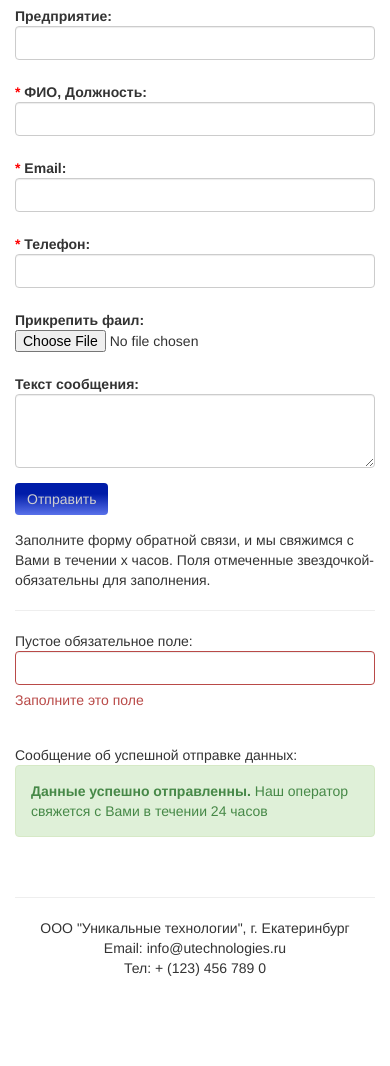
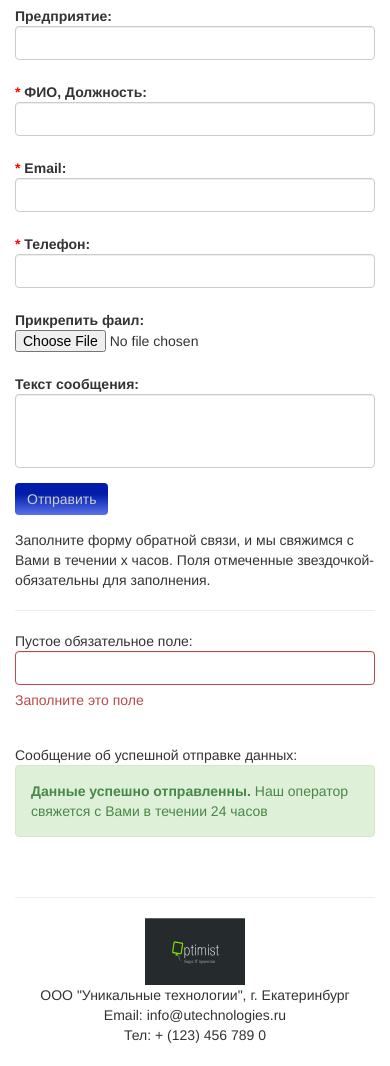
Before and after one commit to fablab77/test, a Python web app: template templates/main.html in a window 390 px wide; the page is wider, and only the part inside the window is pictured. Shown: the part 3145-4211 px from the top of that part. Before the commit the page ends 4121 px from the top of that part, so only its background shows below. Run offline with Jinja, Linux system fonts and the light colour scheme; the template is opened without the code that fills it, so the values that code supplies are empty; some libraries are stand-ins or nearby versions.

Commit message:
add contant

```diff
--- a/assets/sass/_sticky-footer.sass
+++ b/assets/sass/_sticky-footer.sass
@@ -1,4 +1,4 @@
-$footer-height: 100px
+$footer-height: 150px
 
 html
 	overflow-y: scroll
--- a/assets/sass/screen.sass
+++ b/assets/sass/screen.sass
@@ -5,7 +5,8 @@
 
 
 
-
+textarea
+	resize: none
 
 
 h1
--- a/static/css/screen.css
+++ b/static/css/screen.css
@@ -2341,7 +2341,7 @@ html, body {
 
 /* line 10, ../../assets/sass/_sticky-footer.sass */
 .footer {
-  height: 100px;
+  height: 150px;
 }
 
 /* line 12, ../../assets/sass/_sticky-footer.sass */
@@ -2349,31 +2349,36 @@ html, body {
   min-height: 100%;
   height: auto !important;
   height: 100%;
-  margin: 0 auto -100px;
+  margin: 0 auto -150px;
 }
 
 /* line 17, ../../assets/sass/_sticky-footer.sass */
 .footer-padding {
-  height: 100px;
-}
-
-/* line 11, ../../assets/sass/screen.sass */
+  height: 150px;
+}
+
+/* line 8, ../../assets/sass/screen.sass */
+textarea {
+  resize: none;
+}
+
+/* line 12, ../../assets/sass/screen.sass */
 h1 {
   margin-bottom: 25px;
 }
 
-/* line 15, ../../assets/sass/screen.sass */
+/* line 16, ../../assets/sass/screen.sass */
 .top-panel {
   margin-top: 15px;
   margin-bottom: 15px;
 }
-/* line 18, ../../assets/sass/screen.sass */
+/* line 19, ../../assets/sass/screen.sass */
 .top-panel address {
   margin-bottom: 0;
   text-align: right;
 }
 
-/* line 21, ../../assets/sass/screen.sass */
+/* line 22, ../../assets/sass/screen.sass */
 .navbar {
   background-image: linear-gradient(bottom, #5971ea 0%, #001ca8 66%);
   background-image: -o-linear-gradient(bottom, #5971ea 0%, #001ca8 66%);
@@ -2382,15 +2387,15 @@ h1 {
   background-image: -ms-linear-gradient(bottom, #5971ea 0%, #001ca8 66%);
   border: none;
 }
-/* line 28, ../../assets/sass/screen.sass */
+/* line 29, ../../assets/sass/screen.sass */
 .navbar .dropdown-menu {
   background-color: #001ca8;
 }
-/* line 31, ../../assets/sass/screen.sass */
+/* line 32, ../../assets/sass/screen.sass */
 .navbar ul > li > a {
   color: white;
 }
-/* line 33, ../../assets/sass/screen.sass */
+/* line 34, ../../assets/sass/screen.sass */
 .navbar ul > li > a:hover, .navbar ul > li > a:active, .navbar ul > li > a:focus {
   background-image: linear-gradient(bottom, #e70f49 0%, #c40031 66%);
   background-image: -o-linear-gradient(bottom, #e70f49 0%, #c40031 66%);
@@ -2398,13 +2403,13 @@ h1 {
   background-image: -webkit-linear-gradient(bottom, #e70f49 0%, #c40031 66%);
   background-image: -ms-linear-gradient(bottom, #e70f49 0%, #c40031 66%);
 }
-/* line 39, ../../assets/sass/screen.sass */
+/* line 40, ../../assets/sass/screen.sass */
 .navbar .caret {
   border-top-color: white;
   border-bottom-color: white;
 }
 
-/* line 47, ../../assets/sass/screen.sass */
+/* line 48, ../../assets/sass/screen.sass */
 .btn-default {
   background-image: linear-gradient(bottom, #5971ea 0%, #001ca8 66%);
   background-image: -o-linear-gradient(bottom, #5971ea 0%, #001ca8 66%);
@@ -2414,32 +2419,32 @@ h1 {
   color: #cfcfcf;
   border: none;
 }
-/* line 55, ../../assets/sass/screen.sass */
+/* line 56, ../../assets/sass/screen.sass */
 .btn-default:hover {
   color: white;
 }
-/* line 57, ../../assets/sass/screen.sass */
+/* line 58, ../../assets/sass/screen.sass */
 .btn-default:active {
   background-color: #001ca8;
 }
 
-/* line 62, ../../assets/sass/screen.sass */
+/* line 63, ../../assets/sass/screen.sass */
 .feedback {
   margin-top: 30px;
 }
 
-/* line 65, ../../assets/sass/screen.sass */
+/* line 66, ../../assets/sass/screen.sass */
 .star {
   color: red;
 }
 
-/* line 68, ../../assets/sass/screen.sass */
+/* line 69, ../../assets/sass/screen.sass */
 .text16b {
   font-size: 16px;
   font-weight: bold;
 }
 
-/* line 72, ../../assets/sass/screen.sass */
+/* line 73, ../../assets/sass/screen.sass */
 .text-important {
   color: #c40031;
 }
--- a/templates/base.html
+++ b/templates/base.html
@@ -6,6 +6,7 @@
 		<link href="/static/css/bootstrap.css" rel="stylesheet">
 		<link href="/static/js/vendor/fotorama/fotorama.css" rel="stylesheet">
 		<link href="/static/css/screen.css" rel="stylesheet">
+		<meta name="viewport" content="width=device-width, initial-scale=1.0">
 	</head>
 	<body>
 
@@ -92,16 +93,28 @@
 		<footer class="footer">
 			<div class="container">
 				<hr>
-				<div class="text-center">
-					<p>
-						ООО "Уникальные технологии", г. Екатеринбург <br>
-						Email: info@utechnologies.ru <br>
-						Тел: + (123) 456 789 0
+				<div class="row">
+					<div class="col-md-3">
+						<div class="text-center">
+							<a href="#"><img src="/static/img/logo-opt.svg" alt="" width="100"></a>
 
-					</p>
+						</div>
+					</div>
+					<div class="col-md-6">
+						<div class="text-center">
+							ООО "Уникальные технологии", г. Екатеринбург <br>
+							Email: info@utechnologies.ru <br>
+							Тел: + (123) 456 789 0
+						</div>
+					</div>
+					<div class="col-md-3">
 
+
+					</div>
 				</div>
+
 			</div>
+			<br>
 		</footer>
 	</body>
 
--- a/templates/main.html
+++ b/templates/main.html
@@ -29,7 +29,7 @@
 				<p>
 					Duis aute irure dolor in reprehenderit in voluptate velit esse cillum dolore eu fugiat nulla pariatur.
 				</p>
-				<iframe width="500" height="320" src="//www.youtube.com/embed/5d7HCxoVOoQ" frameborder="0" allowfullscreen></iframe>
+				<iframe width="100%" height="320" src="//www.youtube.com/embed/5d7HCxoVOoQ" frameborder="0" allowfullscreen></iframe>
 
 
 
```
Also changed, not shown: static/img/logo-opt.svg (added).
